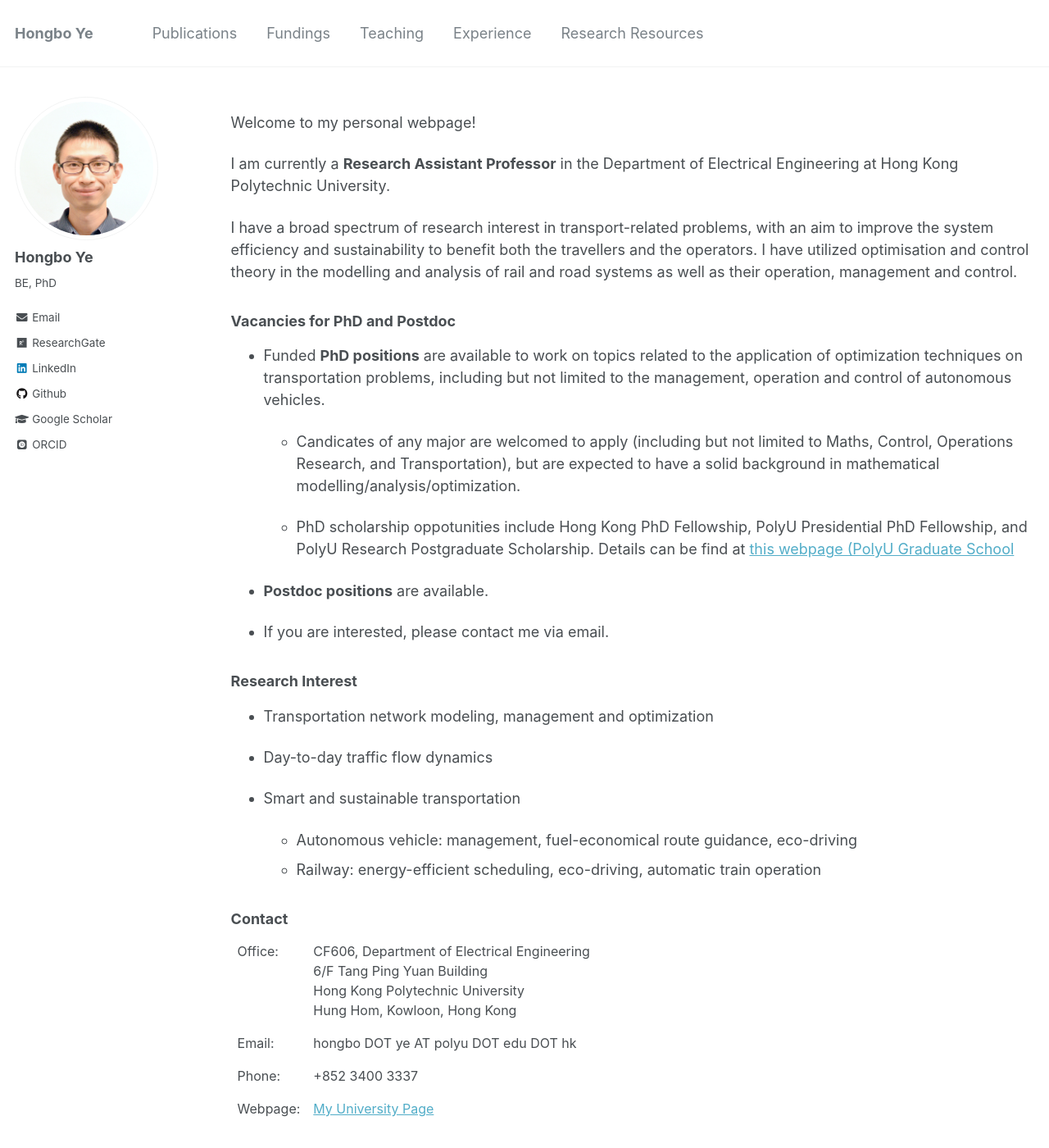
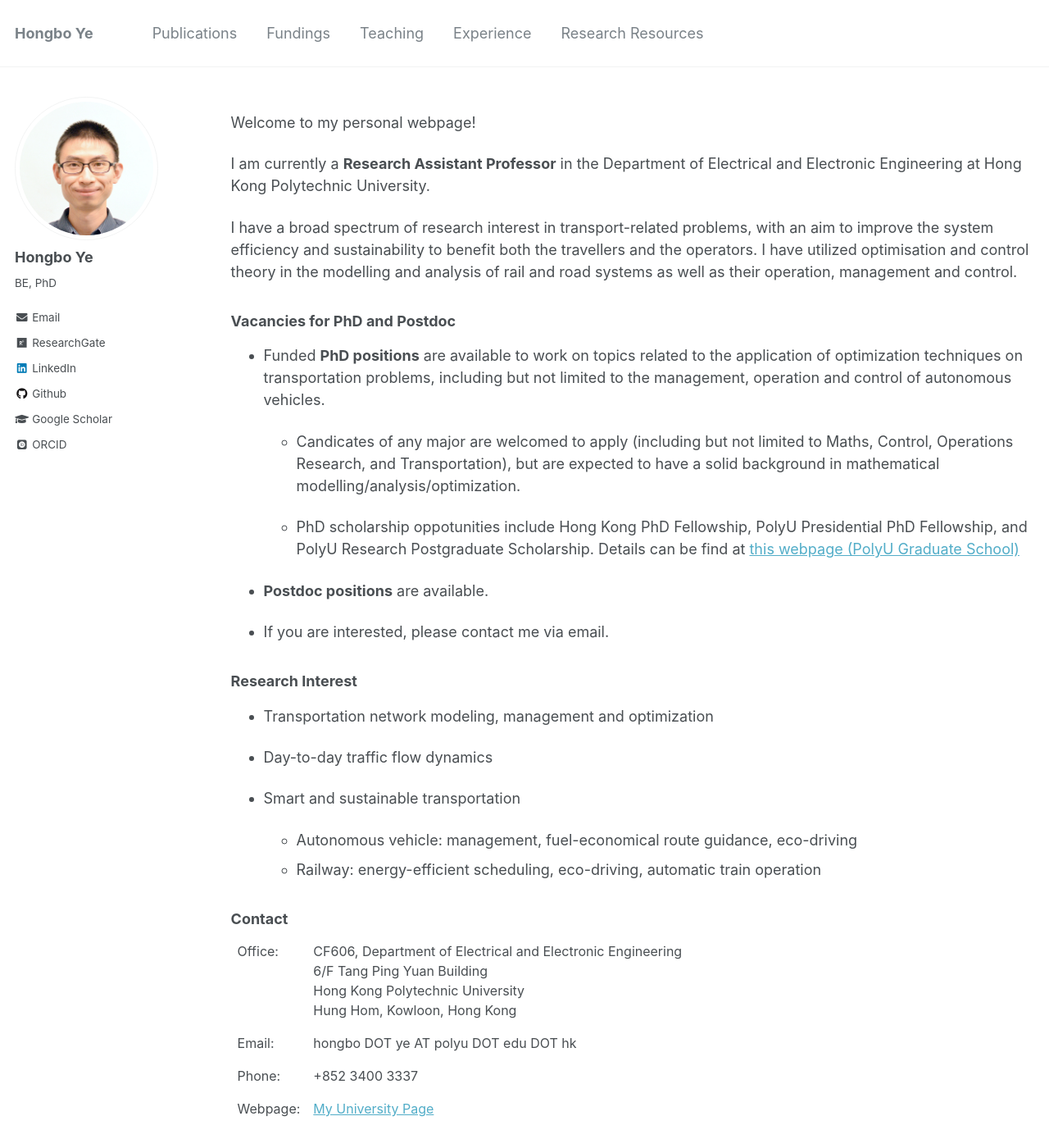
Before and after one commit to hb-ye/hb-ye.github.io, a Jekyll site: the page built from index.markdown, in a window 1280 px wide and 1400 px high. Shown: the whole window at 82% size. Built offline with Jekyll 4.4.1, drawn with Linux system fonts in a browser that asks for light colours; some web fonts are replaced.

Commit message:
Update index.markdown

```diff
--- a/index.markdown
+++ b/index.markdown
@@ -7,7 +7,7 @@ layout: archive
 
 Welcome to my personal webpage!
 
-I am currently a **Research Assistant Professor** in the Department of Electrical Engineering at Hong Kong Polytechnic University.
+I am currently a **Research Assistant Professor** in the Department of Electrical and Electronic Engineering at Hong Kong Polytechnic University.
 
 I have a broad spectrum of research interest in transport-related problems, with an aim to improve the system efficiency and sustainability to benefit both the travellers and the operators.  I have utilized optimisation and control theory in the modelling and analysis of rail and road systems as well as their operation, management and control.
 
@@ -17,7 +17,7 @@ I have a broad spectrum of research interest in transport-related problems, with
 
   - Candicates of any major are welcomed to apply (including but not limited to Maths, Control, Operations Research, and Transportation), but are expected to have a solid background in mathematical modelling/analysis/optimization.
 
-  - PhD scholarship oppotunities include Hong Kong PhD Fellowship, PolyU Presidential PhD Fellowship, and PolyU Research Postgraduate Scholarship. Details can be find at [this webpage (PolyU Graduate School](https://www.polyu.edu.hk/en/gs/prospective-students/fellowship-scholarship-schemes/)
+  - PhD scholarship oppotunities include Hong Kong PhD Fellowship, PolyU Presidential PhD Fellowship, and PolyU Research Postgraduate Scholarship. Details can be find at [this webpage (PolyU Graduate School)](https://www.polyu.edu.hk/en/gs/prospective-students/fellowship-scholarship-schemes/)
 
 - **Postdoc positions** are available.
 
@@ -46,7 +46,7 @@ I have a broad spectrum of research interest in transport-related problems, with
 
   <tr valign="top" style="border: none;">
     <td style="border: none;"> Office: <br> &nbsp; <br> &nbsp; <br> &nbsp; </td>
-    <td style="border: none;"> CF606, Department of Electrical Engineering<br>6/F Tang Ping Yuan Building<br>Hong Kong Polytechnic University<br>Hung Hom, Kowloon, Hong Kong</td>
+    <td style="border: none;"> CF606, Department of Electrical and Electronic Engineering<br>6/F Tang Ping Yuan Building<br>Hong Kong Polytechnic University<br>Hung Hom, Kowloon, Hong Kong</td>
   </tr>
   <tr valign="top" style=" border: none;">
     <td style="border: none;"> Email: </td>
@@ -60,7 +60,7 @@ I have a broad spectrum of research interest in transport-related problems, with
 
   <tr valign="top" style=" border: none;">
     <td style="border: none;"> Webpage: </td>
-    <td style="border: none;"> <a href="https://www.polyu.edu.hk/ee/people/academic-staff/ye-hongbo/"> My University Page </a> </td>
+    <td style="border: none;"> <a href="https://www.polyu.edu.hk/eee/people/academic-staff-and-teaching-staff/dr-ye-hongbo/"> My University Page </a> </td>
   </tr>
 
 </table>
```
